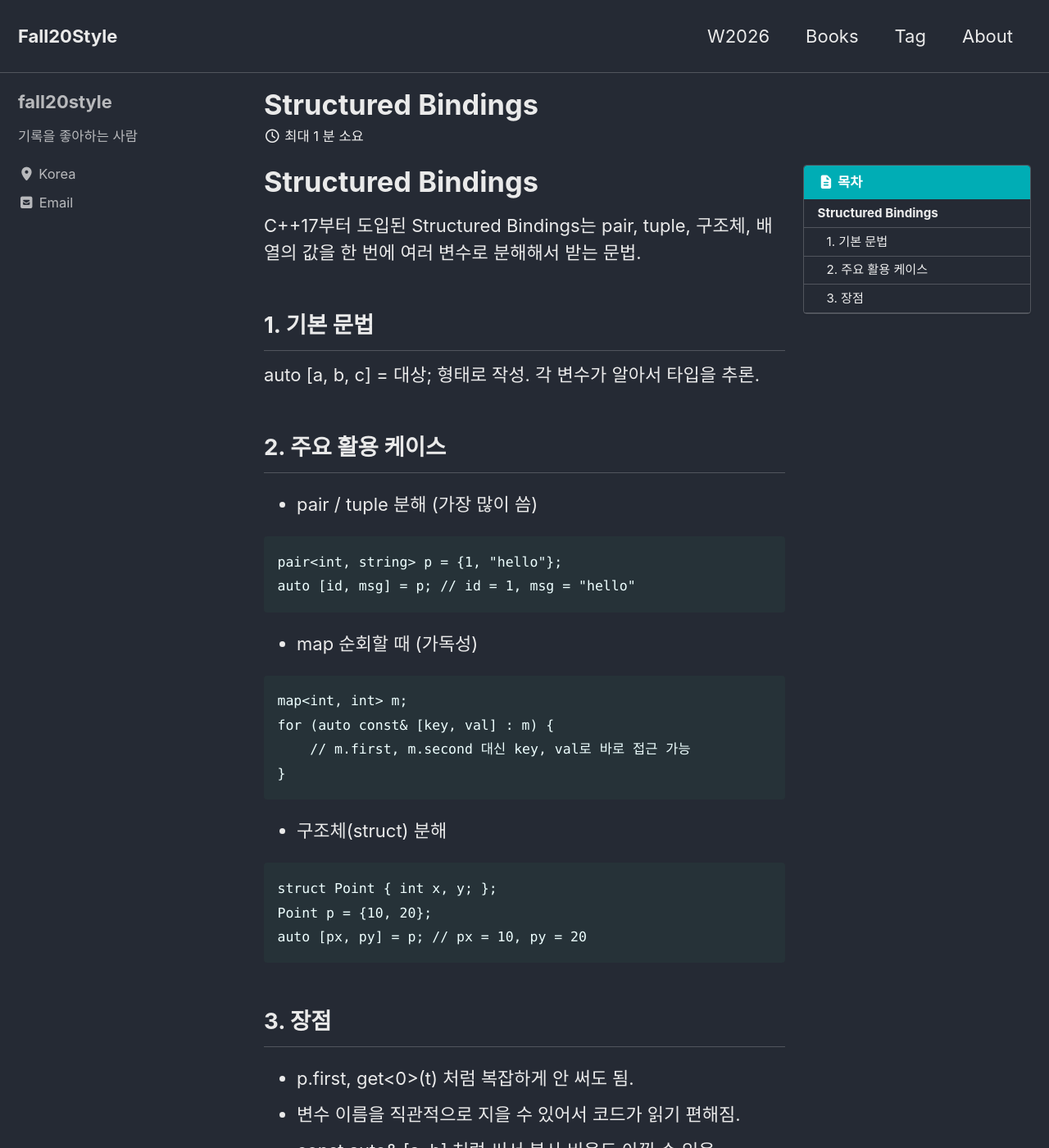
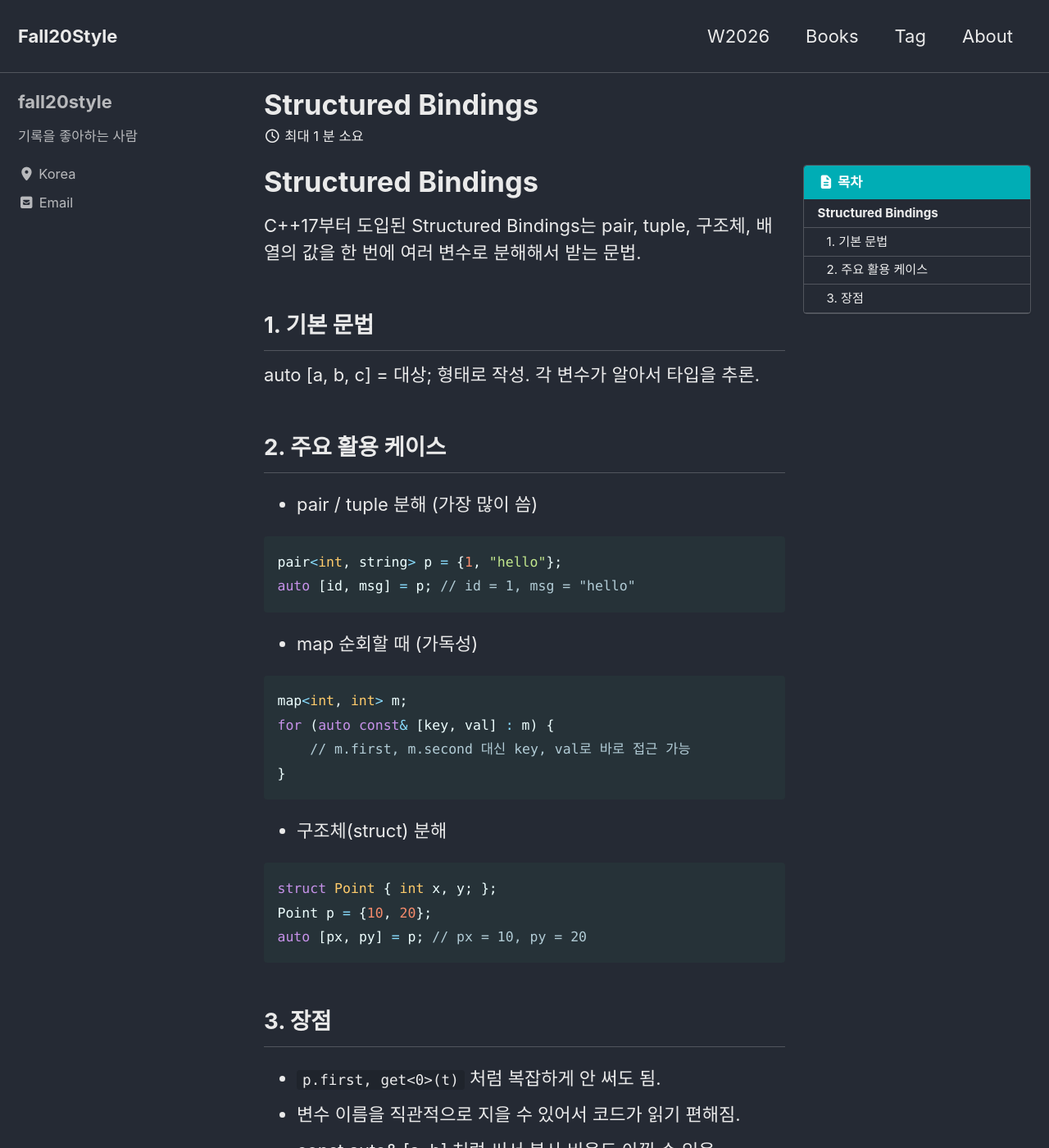
Before and after one commit to fall20style/fall20style.github.io, a Jekyll site: the page built from _posts/2026-04-01-Structured_Bindings.md, in a window 1280 px wide and 1400 px high. Shown: the whole window at 82% size. Built offline with Jekyll 4.4.1, drawn with Linux system fonts in a browser that asks for light colours; cached includes are drawn as plain includes.

Commit message:
Update 2026-04-01-Structured_Bindings.md

````diff
--- a/_posts/2026-04-01-Structured_Bindings.md
+++ b/_posts/2026-04-01-Structured_Bindings.md
@@ -28,14 +28,14 @@ auto [a, b, c] = 대상; 형태로 작성. 각 변수가 알아서 타입을 추
 
 * pair / tuple 분해 (가장 많이 씀)
 
-```
+```c++
 pair<int, string> p = {1, "hello"};
 auto [id, msg] = p; // id = 1, msg = "hello"
 ```
 
 * map 순회할 때 (가독성)
 
-```
+```c++
 map<int, int> m;
 for (auto const& [key, val] : m) {
     // m.first, m.second 대신 key, val로 바로 접근 가능
@@ -44,7 +44,7 @@ for (auto const& [key, val] : m) {
 
 * 구조체(struct) 분해
 
-```
+```c++
 struct Point { int x, y; };
 Point p = {10, 20};
 auto [px, py] = p; // px = 10, py = 20
@@ -52,6 +52,6 @@ auto [px, py] = p; // px = 10, py = 20
 
 ## 3. 장점
 
-* p.first, get<0>(t) 처럼 복잡하게 안 써도 됨.
+* `p.first, get<0>(t)` 처럼 복잡하게 안 써도 됨.
 * 변수 이름을 직관적으로 지을 수 있어서 코드가 읽기 편해짐.
 * const auto& [a, b] 처럼 써서 복사 비용도 아낄 수 있음.
````
